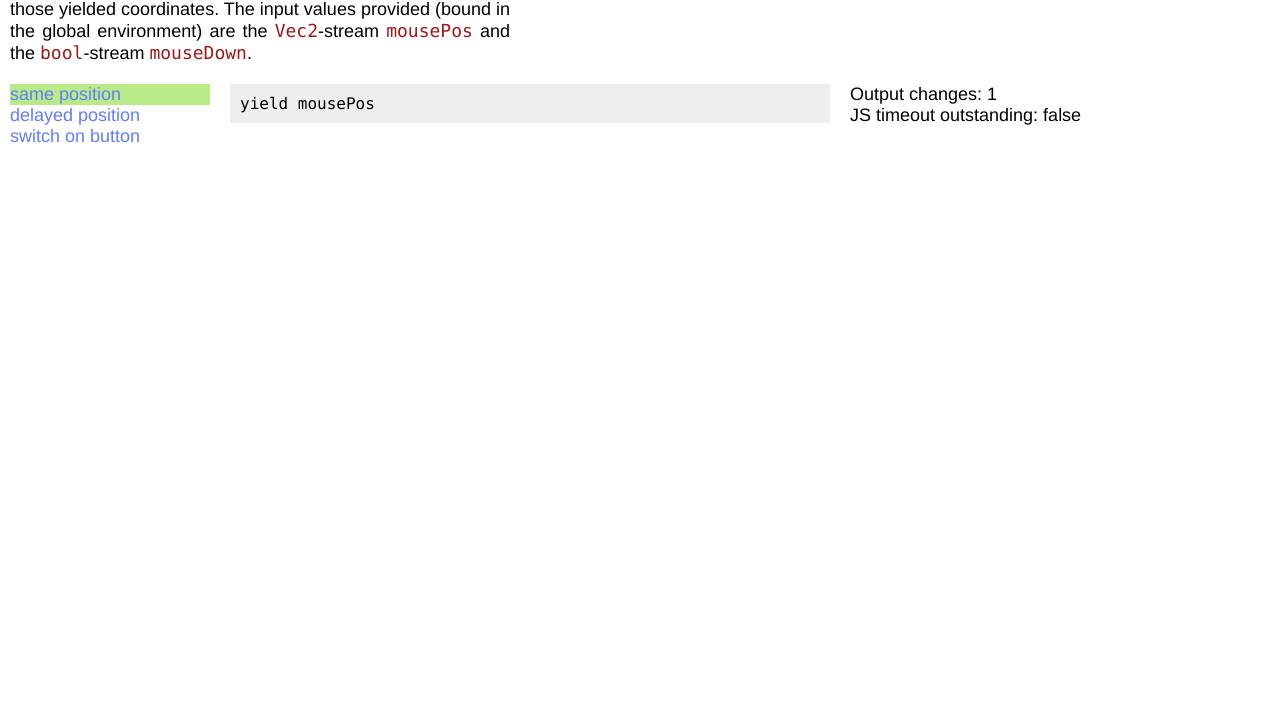
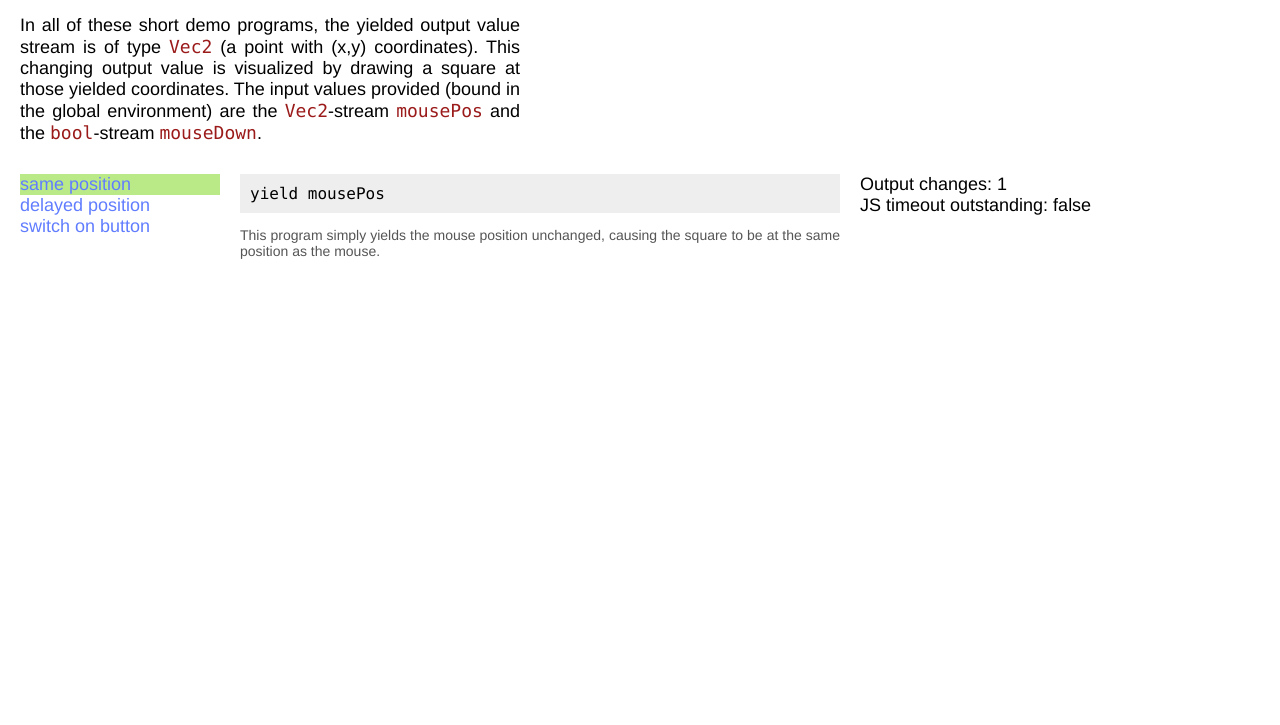
Before and after one commit to rsimmons/rindel, a plain HTML site: page index.html in a window 1280 px wide. Shown: the part 75-800 px from the top of the page. Drawn offline with Linux system fonts and the light colour scheme.

Commit message:
add commentary on programs

```diff
--- a/bundle.js
+++ b/bundle.js
@@ -17,6 +17,7 @@ function main(runtime, startTime, argSlots, baseTopoOrder, lexEnv) {
 module.exports = {
   code: 'yield mousePos',
   main: main,
+  commentary: '<p>This program simply yields the mouse position unchanged, causing the square to be at the same position as the mouse.</p>',
 };
 
 },{}],2:[function(require,module,exports){
@@ -41,6 +42,7 @@ function main(runtime, startTime, argSlots, baseTopoOrder, lexEnv) {
 module.exports = {
   code: 'yield delay1(mousePos)',
   main: main,
+  commentary: '<p>This program yields the mouse position delayed by 1 second. Note the behavior of the "JS timeout outstanding" value on the left, as you alternately move the mouse and stop moving it for a bit. If there are "buffered" mouse movements still to be played out, there is a timeout set for those. If the mouse has been still for a least one second, no changes will be buffered and so no timeout will be set.</p><p>Also note, if you quickly move the pointer and click to start this same program again, the square jumps to match the mouse position. This is because the delay1 function relays its initial input as its output for the first second.</p>',
 };
 
 },{}],3:[function(require,module,exports){
@@ -66,6 +68,7 @@ function main(runtime, startTime, argSlots, baseTopoOrder, lexEnv) {
 module.exports = {
   code: 'yield if mouseDown then mousePos else delay1(mousePos)',
   main: main,
+  commentary: '<p>This program switches between yielding the current mouse position and the delayed mouse position, based on whether the mouse button is down. Note that even if the mouse button is held down, the delayed position is computed. This is necessary to avoid "time leaks", i.e. we don\'t know when we\'ll need the value when the mouse button is released, so we must keep it up to date.</p>',
 };
 
 },{}],4:[function(require,module,exports){
@@ -974,6 +977,7 @@ function startDemoProg(prog) {
   runtime.setSlotValue(rootLexEnv.mouseDown, inputValues.mouseDown, 0);
 
   document.getElementById('code-column-code').textContent = prog.code;
+  document.getElementById('code-column-commentary').innerHTML = prog.commentary || '';
 
   // initialize internals
   internals = {
--- a/index.html
+++ b/index.html
@@ -2,11 +2,12 @@
 <html>
 <head>
   <meta charset="utf-8">
-  <title>Temporal Splendor Demo</title>
+  <title>Temporal Splendor Demos</title>
   <link href="main.css" rel="stylesheet" type="text/css">
 </head>
 <body>
 <div id="main">
+  <h1>Temporal Splendor Demos</h1>
   <p id="explanation">
     In all of these short demo programs, the yielded output value stream is of type <span class="inline-code">Vec2</span> (a point with (x,y) coordinates). This changing output value is visualized by drawing a square at those yielded coordinates. The input values provided (bound in the global environment) are the <span class="inline-code">Vec2</span>-stream <span class="inline-code">mousePos</span> and the <span class="inline-code">bool</span>-stream <span class="inline-code">mouseDown</span>.
   </p>
@@ -15,6 +16,7 @@
   </div>
   <div id="code-column">
     <pre id="code-column-code"></pre>
+    <div id="code-column-commentary"></div>
   </div>
   <div id="internals-column">
   </div>
--- a/main.css
+++ b/main.css
@@ -14,10 +14,11 @@ body {
 
 #main {
   font-size: 18px;
+  margin-left: 20px;
 }
 
 #explanation {
-  margin: 10px 0 10px 10px;
+  margin: 10px 0 30px 0;
   width: 500px;
   text-align: justify;
 }
@@ -25,13 +26,18 @@ body {
 #demos-column {
   float: left;
   width: 200px;
-  padding: 10px;
+  margin-right: 20px;
 }
 
 #code-column {
-  padding: 10px;
   float: left;
   width: 600px;
+  margin-right: 20px;
+}
+
+#internals-column {
+  float: left;
+  width: 300px;
 }
 
 #code-column-code {
@@ -41,6 +47,12 @@ body {
   padding: 10px;
   background-color: #eee;
   white-space: pre-wrap;
+}
+
+#code-column-commentary {
+  text-align: justify;
+  font-size: 14px;
+  color: #555;
 }
 
 #demos-list {
@@ -63,12 +75,6 @@ body {
   background-color: #BAEA87 !important;
 }
 
-#internals-column {
-  padding: 10px;
-  float: left;
-  width: 300px;
-}
-
 #square {
   position: absolute;
   width: 30px;
```
